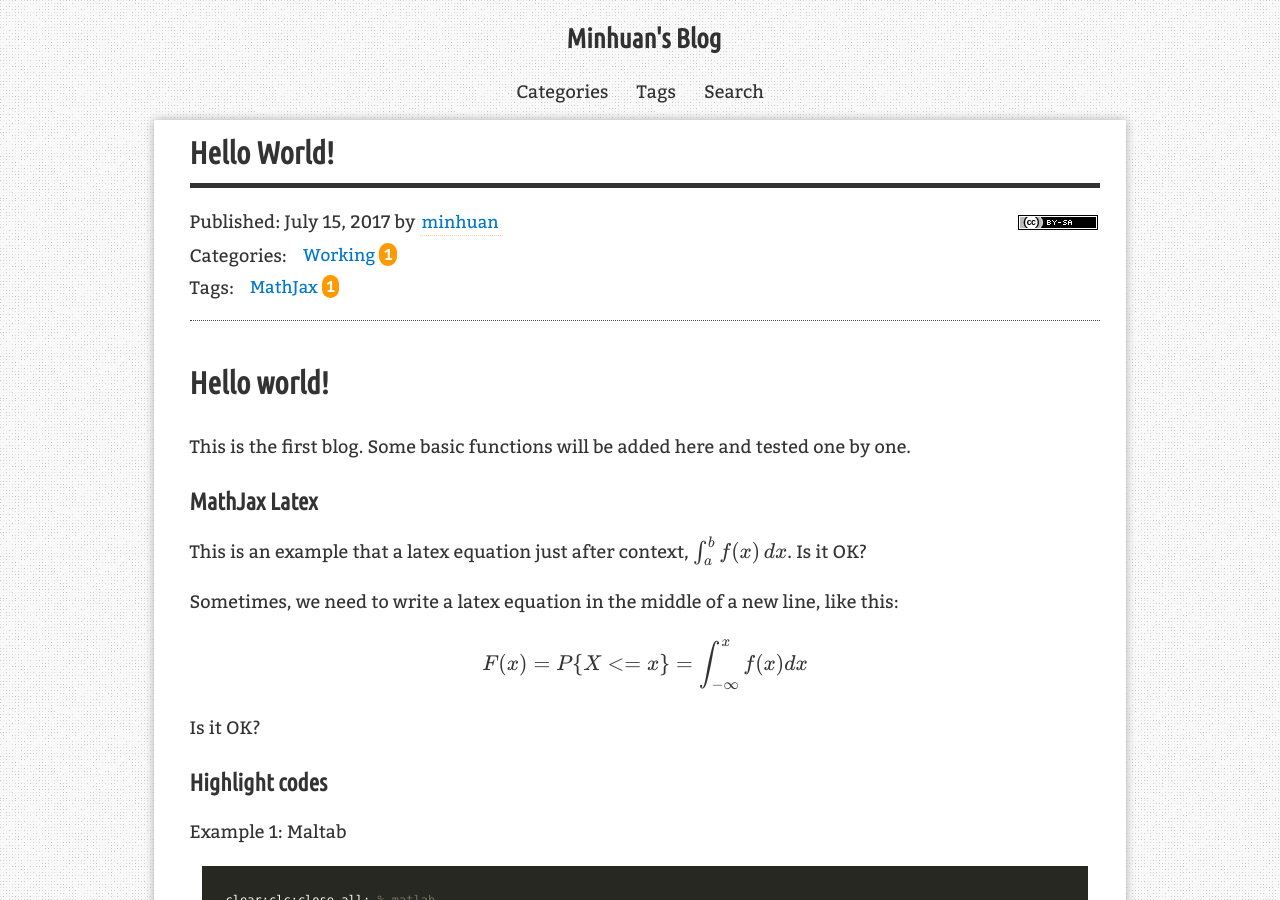
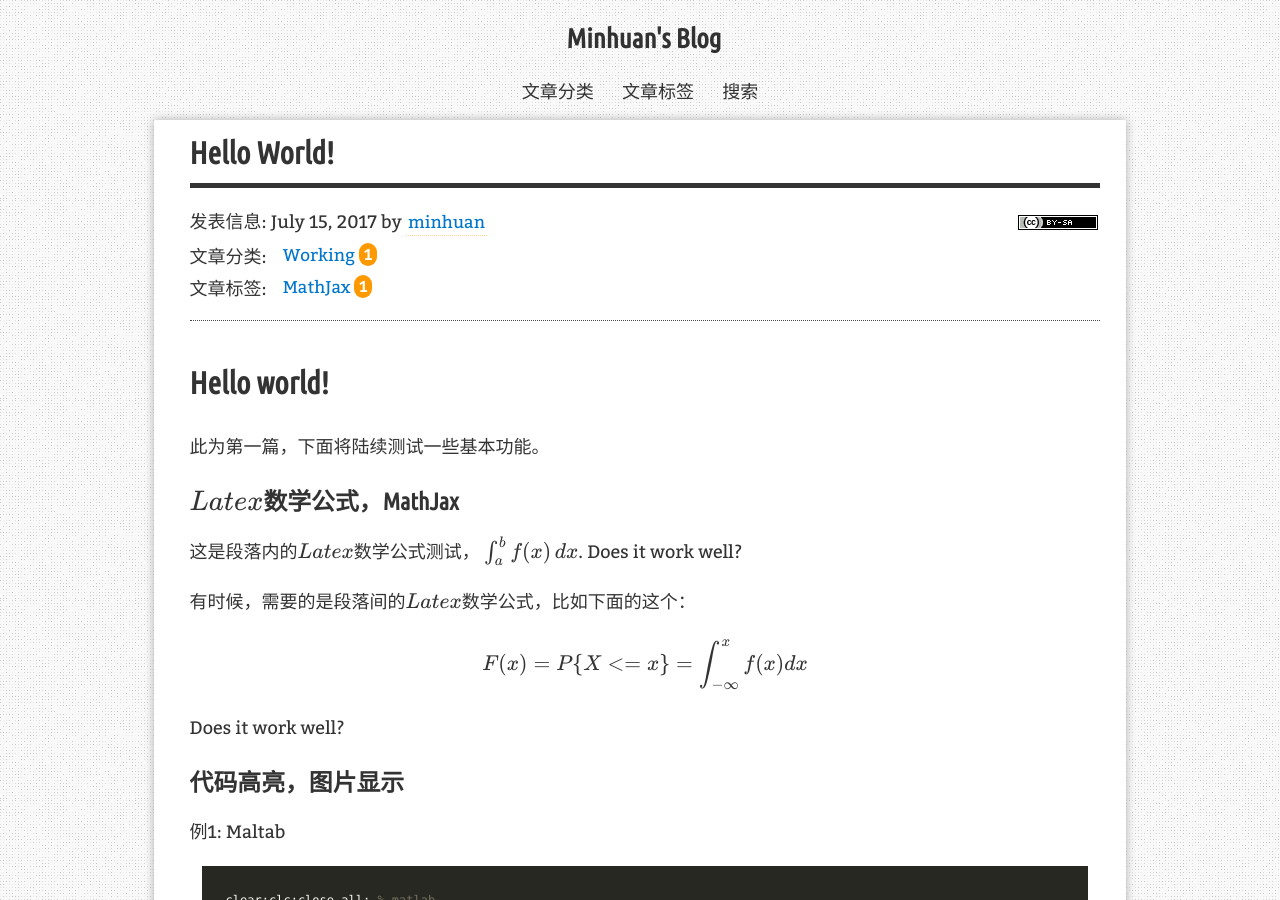
Before and after one commit to mhguo321/mhguo321.github.io, a Jekyll site: the page built from _posts/2017-07-15-hello-world.md, in a window 1280 px wide and 900 px high. Built offline with Jekyll 4.4.1, drawn with Linux system fonts in a browser that asks for light colours; formulas are drawn with MathJax 3; comment, search, counter and statistics services are not loaded; some of the changed text lies outside the part shown.

Commit message:
hello world

````diff
--- a/_config.yml
+++ b/_config.yml
@@ -1,7 +1,7 @@
 # Site Settings
 encoding: UTF-8
 exclude: ["*.gem", "*.gemspec", "Gemfile", "Gemfile.lock", "node_modules", "Rakefile", "starter-kit", "vendor"]
-lang: en # Language code as defined in _data/i18n.yml. en, en-gb, en-us, zh, zh-cn, zh-tw etc.
+lang: zh # Language code as defined in _data/i18n.yml. en, en-gb, en-us, zh, zh-cn, zh-tw etc.
 permalink: /blog/:year/:month/:day/:title/
 #paginate: 10                                #分页时每页博文数量
 
--- a/_posts/2017-07-15-hello-world.md
+++ b/_posts/2017-07-15-hello-world.md
@@ -10,24 +10,24 @@ mathjax:    true
 
 # Hello world!
 
-This is the first blog. Some basic functions will be added here and tested one by one.
+此为第一篇，下面将陆续测试一些基本功能。
 
-### MathJax Latex
+### $$Latex$$数学公式，MathJax
 
 
-This is an example that a latex equation just after context, $$ \int_a^b f(x)\,dx $$. Is it OK?
+这是段落内的$$Latex$$数学公式测试， $$ \int_a^b f(x)\,dx $$. Does it work well?
 
-Sometimes, we need to write a latex equation in the middle of a new line, like this:
+有时候，需要的是段落间的$$Latex$$数学公式，比如下面的这个：
 
 $$ F(x) = P\{ X <= x \} = \int_{-\infty}^x f(x)dx $$
 
-Is it OK?
+Does it work well?
 
 
 
-### Highlight codes
+### 代码高亮，图片显示
 
-Example 1: Maltab
+例1: Maltab
 
 {% highlight matlab %}
 
@@ -109,11 +109,17 @@ text(x4E-3, y4E-6, '$B$',...
 
 {% endhighlight %}
 
-And this is the output of this maltab code
+下面为上面Maltab代码的运行结果图：
+
 
 ![test_001](/media/image/test.jpg)
 
-Example 2: Javascript
+> 加入本地图片的Markdown 代码为
+```
+![test_001](/media/image/test.jpg)
+```
+
+例2: Javascript
 
 {% highlight javascript %}
 
@@ -130,7 +136,7 @@ Example 2: Javascript
 {% endhighlight %}
 
 
-Example 3: Plain
+例3： 普通代码
 
 ```
 $$ \int_a^b f(x)\,dx $$ #Inline公式
@@ -145,3 +151,5 @@ $$ F(x) = P\{ X <= x \} = \int_{-\infty}^x f(x)\,dx $$
 
 \\[ f(x,y,z) = 3y^2 z \left( 3 + \frac{7x+5}{1 + y^2} \right). \\]
 ```
+
+## 未完待续。。。
````
